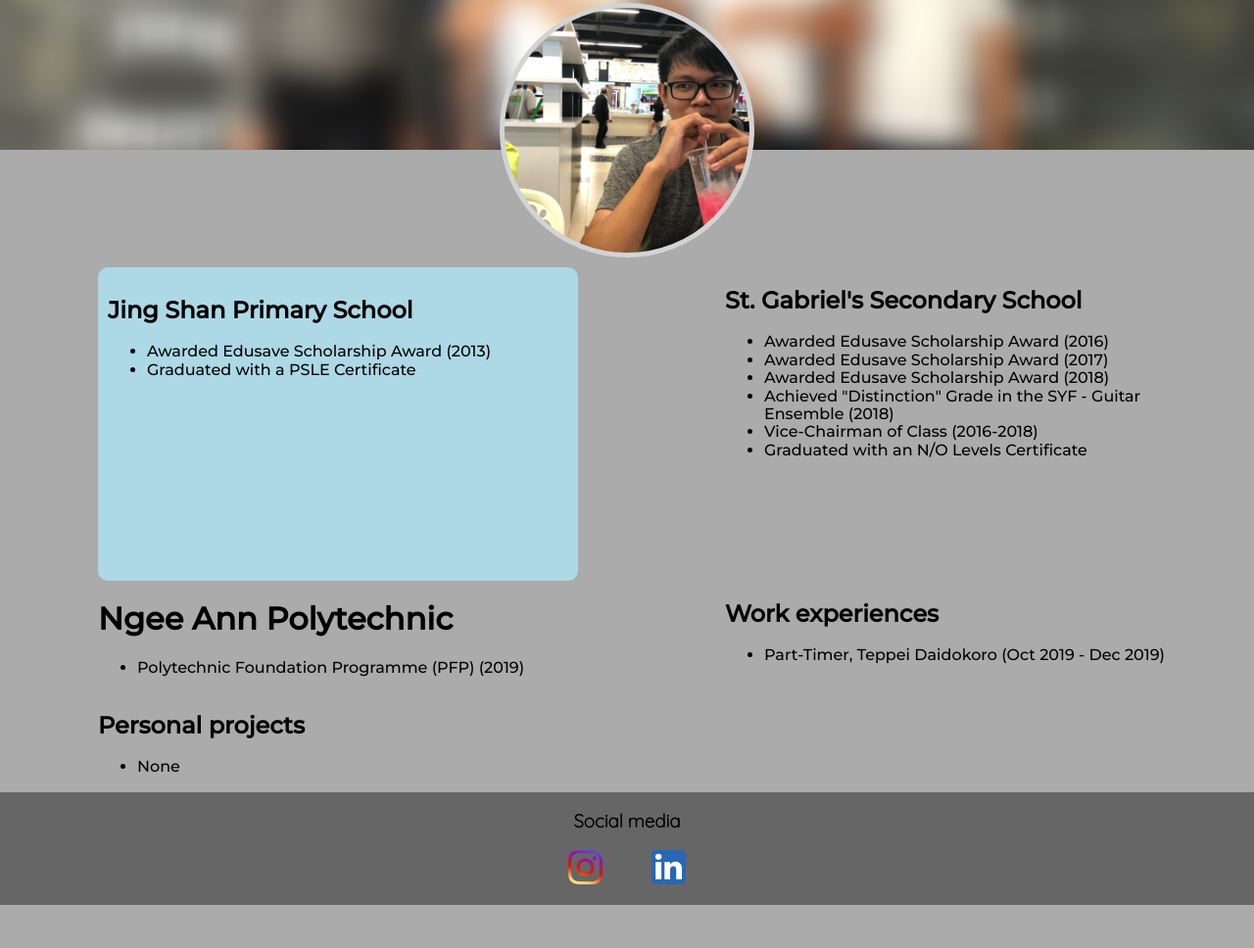
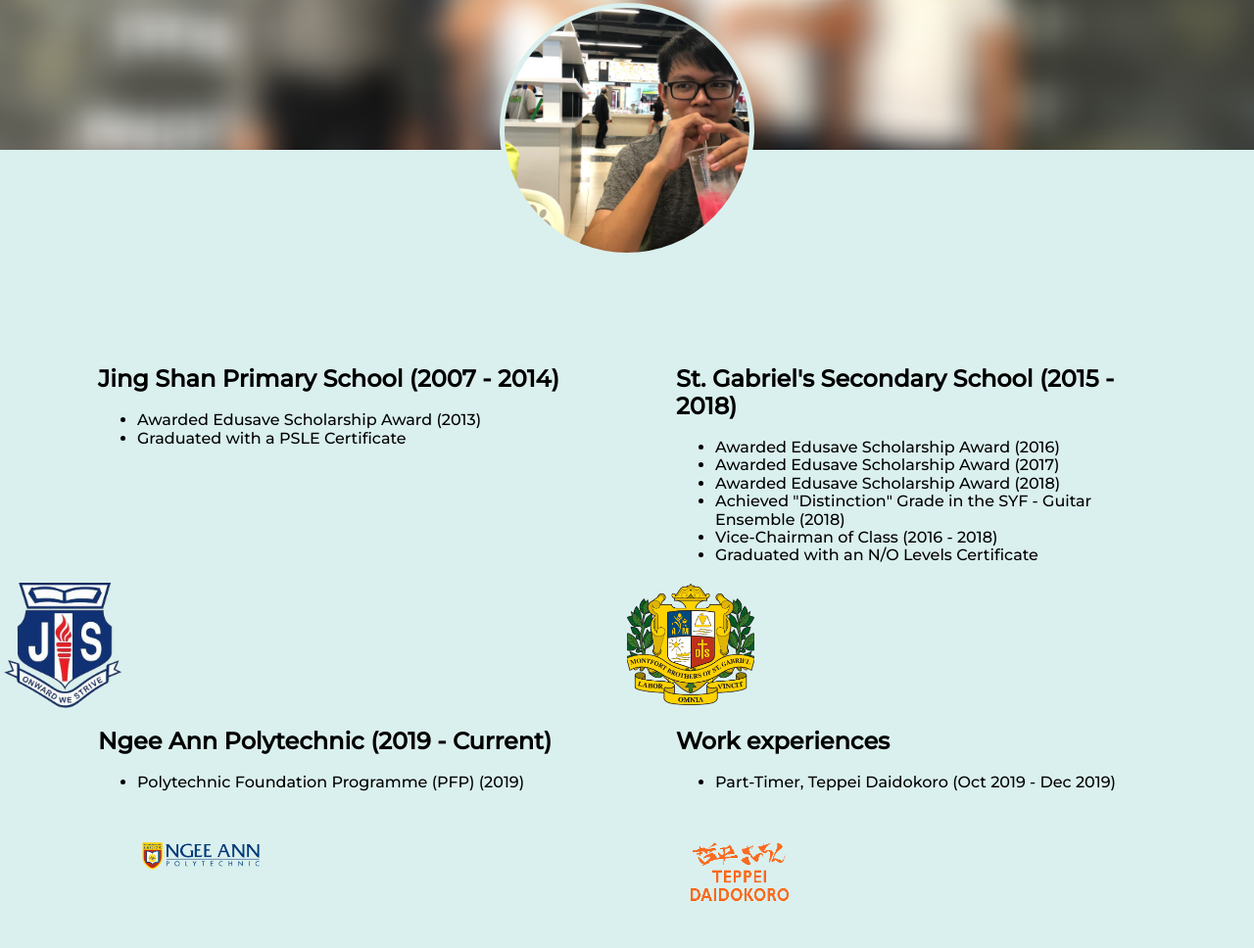
Before and after one commit to ozzywithab/ID_S10194236_OzzyTham_Assg01, a plain HTML site: page Education.html in a window 1280 px wide. Shown: the part 372-1340 px from the top of the page at 98% size. Before the commit the page ends 1296 px from the top, so only its background shows below. Drawn offline with Linux system fonts and the light colour scheme.

Commit message:
Made 3 pages, changed colors

```diff
--- a/style.css
+++ b/Contact.css
@@ -6,7 +6,7 @@
 body{
     font-family: 'Montserrat', sans-serif;
     margin: 0px;
-    background-color: #ababab;
+    background-color: #DAF0EE;
 }
 
 
@@ -56,7 +56,7 @@ header nav ul li:first-child{
     margin-left: auto;
     margin-right: auto;
     border: 5px;
-    border-color: lightgrey;
+    border-color: #DAF0EE;
     border-style: solid;
 }
 
@@ -70,78 +70,57 @@ header nav ul li:first-child{
     margin-left: auto;
     margin-right: auto;
     font-size: 40px;
-    color: white;
+    color: #DAF0EE;
     text-shadow: 1px 0px 10px #000000;
 }
 
-/* Makes a paragraph into a solid rectangle */
-.coolLine1{
-    height: 10px;
-    width: 85px;
-    background-color: #ff5252;
-    margin-top: 0px;
-    margin-bottom: 10px;
+.content{
+    display: flex;
+    flex-direction: column;
+    flex-wrap: wrap;
+    margin-top: 200px;
+    margin-bottom: 100px;
+    justify-content: center;
+    align-items: center;
 }
 
-/* Makes a paragraph into a solid rectangle */
-.coolLine2{
-    height: 10px;
-    width: 35px;
-    background-color: #ff5252;
-    margin-top: 0px;
-    margin-bottom: 10px;
+.contactInformation{
+    flex-basis: 50%;
+    width: 500px;
 }
 
-/* Makes a paragraph into a solid rectangle */
-.coolLine3{
-    height: 10px;
-    width: 65px;
-    background-color: #ff5252;
-    margin-top: 0px;
-    margin-bottom: 10px;
+form{
+    display: flex;
+    flex-direction: column;
+    flex-basis: 50%;
+    width: 500px;
 }
 
-/* CSS for the div that contains all my content */
-.content{
-    display: flex;
-    flex-direction: row;
-    margin-bottom: 100px;
-    flex-wrap: wrap;
+form label {
+    padding: 10px;
 }
 
-/* CSS to space the content items away from the banner */
-.content div{
-    margin-top: 100px;
+.nameInput{
+    margin-left: 27px;
+    width: 300px;
 }
 
-/* CSS to set how much space on the screen the about flexbox takes on the screen, under the .content flexbox */
-.about{
-    flex: 0 0 65%;
+.emailInput{
+    margin-left: 31px;
+    width: 300px;
 }
 
-/* CSS to set how much space on the screen the about flexbox takes on the screen, under the .content flexbox */
-.skills{
-    flex: 0 0 35%;
-}
-
-/* CSS to space the content between the sides of the browser and the other flexbox */
-.about-content{
-    padding-left: 100px;
-    padding-right: 50px;
-
-}
-
-/* CSS to space the content between the sides of the browser and the other flexbox */
-.skills-content{
-    padding-right: 100px;
-    padding-left: 50px;
-
+.messageInput{
+    margin-left: 6px;
+    text-align: left;
+    width: 300px;
+    height: 120px;
 }
 
 /* Creates a flex to display my contact information  */
 .contactFooter{
     height: 100px;
-    background: #666666;
+    background: #9DB5B2;
     display: flex;
     flex-direction: column;
     justify-content: center;
--- /dev/null
+++ b/Contact.html
@@ -0,0 +1,63 @@
+<!doctype html>
+<html lang="en">
+    <head>
+        <meta charset="utf-8">
+        <title>Homepage</title>
+        <link rel="stylesheet" href= "Contact.css">
+        <link rel="stylesheet" href="normalize.css">
+    </head>
+
+<header>
+    <nav>
+        <ul>
+            <li><a href= "Contact.html">Contact me</a></li>
+            <li><a href="Education.html">Education</a></li>
+            <li><a href="index.html">About me</a></li>
+        </ul>
+    </nav>
+</header>
+
+<body>
+
+<div class="photo-part">
+    <div class="my-face"></div>
+</div>
+
+<div class= "myName">
+    <h1>Ozzy Tham</h1>
+</div>
+
+<div class= "content">
+    <div class= "contactInformation">
+        <h2>Contact Information</h2>
+        <p>Phone: 9474 7799</p>
+        <p>Email: s10194236@connect.np.edu.sg</p>
+        <p>LinkedIn: https://www.linkedin.com/in/ozzy-tham-31a7321a9/</p>
+    </div>
+
+    <form method="POST">
+        <h2>Quick contact</h2>
+        <label>Name:
+            <input type= "text" placeholder= "Enter name" name= "name" class= "nameInput" required>
+        </label>
+        <label>Email:
+            <input type= "email" placeholder= "Enter email" name= "email" class= "emailInput" required>
+        </label>
+        <label>Message:
+            <textarea placeholder= "Enter message" name= "message" class= "messageInput"></textarea>
+        </label>
+        </form>
+</div>
+
+</body>
+
+<footer>
+    <div class= "contactFooter">
+        <h3>Social media</h3>
+        <div class= "socials">
+            <div class= "instagram"></div>
+            <div class= "linkedin"></div>
+        </div>
+    </div>
+</footer>
+</html>
--- a/Education.css
+++ b/Education.css
@@ -6,7 +6,7 @@
 body{
     font-family: 'Montserrat', sans-serif;
     margin: 0px;
-    background-color: #ababab;
+    background-color: #DAF0EE;
 }
 
 
@@ -56,7 +56,7 @@ header nav ul li:first-child{
     margin-left: auto;
     margin-right: auto;
     border: 5px;
-    border-color: lightgrey;
+    border-color: #DAF0EE;
     border-style: solid;
 }
 
@@ -70,7 +70,7 @@ header nav ul li:first-child{
     margin-left: auto;
     margin-right: auto;
     font-size: 40px;
-    color: white;
+    color: #DAF0EE;
     text-shadow: 1px 0px 10px #000000;
 }
 
@@ -78,16 +78,16 @@ header nav ul li:first-child{
     display: flex;
     flex-direction: row;
     flex-wrap: wrap;
+    margin-top: 200px;
+    margin-bottom: 100px;
 }
 
 .primarySchool{
     flex-basis: 50%;
-    margin-top: 120px;
 }
 
 .secondarySchool{
     flex-basis: 50%;
-    margin-top: 120px;
 }
 
 .polytechnic{
@@ -99,38 +99,70 @@ header nav ul li:first-child{
 }
 
 .primaryContent{
-    margin-left: 100px;
-    margin-right: 50px;
-    height: 300px;
-    background-color: lightblue;
-    border-radius: 10px;
-    padding: 10px;
+    padding-left: 100px;
+    padding-right: 50px;
+    height: 220px;
 }
 
 .secondaryContent{
-    padding-left: 100px;
-    padding-right: 50px;
+    padding-left: 50px;
+    padding-right: 100px;
+    height: 220px;
 }
 
 .polyContent{
     padding-left: 100px;
     padding-right: 50px;
+    height: 220px;
+}
+
+img{
+    width: 130px;
+    height: 130px;
 }
 
 .workContent{
-    padding-left: 100px;
-    padding-right: 50px;
+    padding-left: 50px;
+    padding-right: 100px;
+    height: 220px;
 }
 
-.personalContent{
-    padding-left: 100px;
-    padding-right: 50px;
+.primaryLogo{
+    background-image: url("images/primaryLogo.png");
+    background-size: cover;
+    background-position: center;
+    height: 130px;
+    width: 130px;
+}
+
+.secondaryLogo{
+    background-image: url("images/secondaryLogo.png");
+    background-size: cover;
+    background-position: center;
+    height: 130px;
+    width: 130px;
+}
+
+.polyLogo{
+    background-image: url("images/polyLogo.png");
+    background-size: cover;
+    background-position: center;
+    height: 130px;
+    width: 130px;
+}
+
+.workLogo{
+    background-image: url("images/workLogo.png");
+    background-size: cover;
+    background-position: center;
+    height: 130px;
+    width: 130px;
 }
 
 /* Creates a flex to display my contact information  */
 .contactFooter{
     height: 100px;
-    background: #666666;
+    background: #9DB5B2;
     display: flex;
     flex-direction: column;
     justify-content: center;
--- a/Education.html
+++ b/Education.html
@@ -10,7 +10,7 @@
 <header>
     <nav>
         <ul>
-            <li>Contact me!</li>
+            <li><a href= "Contact.html">Contact me</a></li>
             <li><a href="Education.html">Education</a></li>
             <li><a href="index.html">About me</a></li>
         </ul>
@@ -29,31 +29,33 @@
 <div class= "content">
     <div class= "primarySchool">
         <div class= "primaryContent">
-            <h2>Jing Shan Primary School</h2>
+            <h2>Jing Shan Primary School (2007 - 2014)</h2>
             <ul>
                 <li>Awarded Edusave Scholarship Award (2013)</li>
                 <li>Graduated with a PSLE Certificate</li>
             </ul>
         </div>
+        <div class= "primaryLogo"></div>
     </div>
     <div class= "secondarySchool">
         <div class= "secondaryContent">
-            <h2>St. Gabriel's Secondary School</h2>
+            <h2>St. Gabriel's Secondary School (2015 - 2018)</h2>
             <ul>
                 <li>Awarded Edusave Scholarship Award (2016)</li>
                 <li>Awarded Edusave Scholarship Award (2017)</li>
                 <li>Awarded Edusave Scholarship Award (2018)</li>
                 <li>Achieved "Distinction" Grade in the SYF - Guitar Ensemble (2018)</li>
-                <li>Vice-Chairman of Class (2016-2018)</li>
+                <li>Vice-Chairman of Class (2016 - 2018)</li>
                 <li>Graduated with an N/O Levels Certificate</li>
             </ul>
         </div>
+        <div class= "secondaryLogo"></div>
     </div>
     <div class= "polytechnic">
         <div class= "polyContent">
-            <h1>Ngee Ann Polytechnic</h1>
+            <h2>Ngee Ann Polytechnic (2019 - Current)</h2>
             <ul>
-                <li>Polytechnic Foundation Programme (PFP) (2019)</li>
+                <li>Polytechnic Foundation Programme (PFP) (2019) <img src="images/polyLogo.png"></li>
             </ul>
         </div>
     </div>
@@ -64,15 +66,7 @@
             <ul>
                 <li>Part-Timer, Teppei Daidokoro (Oct 2019 - Dec 2019)</li>
             </ul>
-        </div>
-    </div>
-
-    <div class= "personalProjects">
-        <div class= "personalContent">
-            <h2>Personal projects</h2>
-            <ul>
-                <li>None</li>
-            </ul>
+            <div class= "workLogo"></div>
         </div>
     </div>
 </div>
```
Also changed, not shown: index.html (+1 -1 lines), images/polyLogo.png (added), images/primaryLogo.png (added), images/secondaryLogo.png (added), images/workLogo.png (added).
